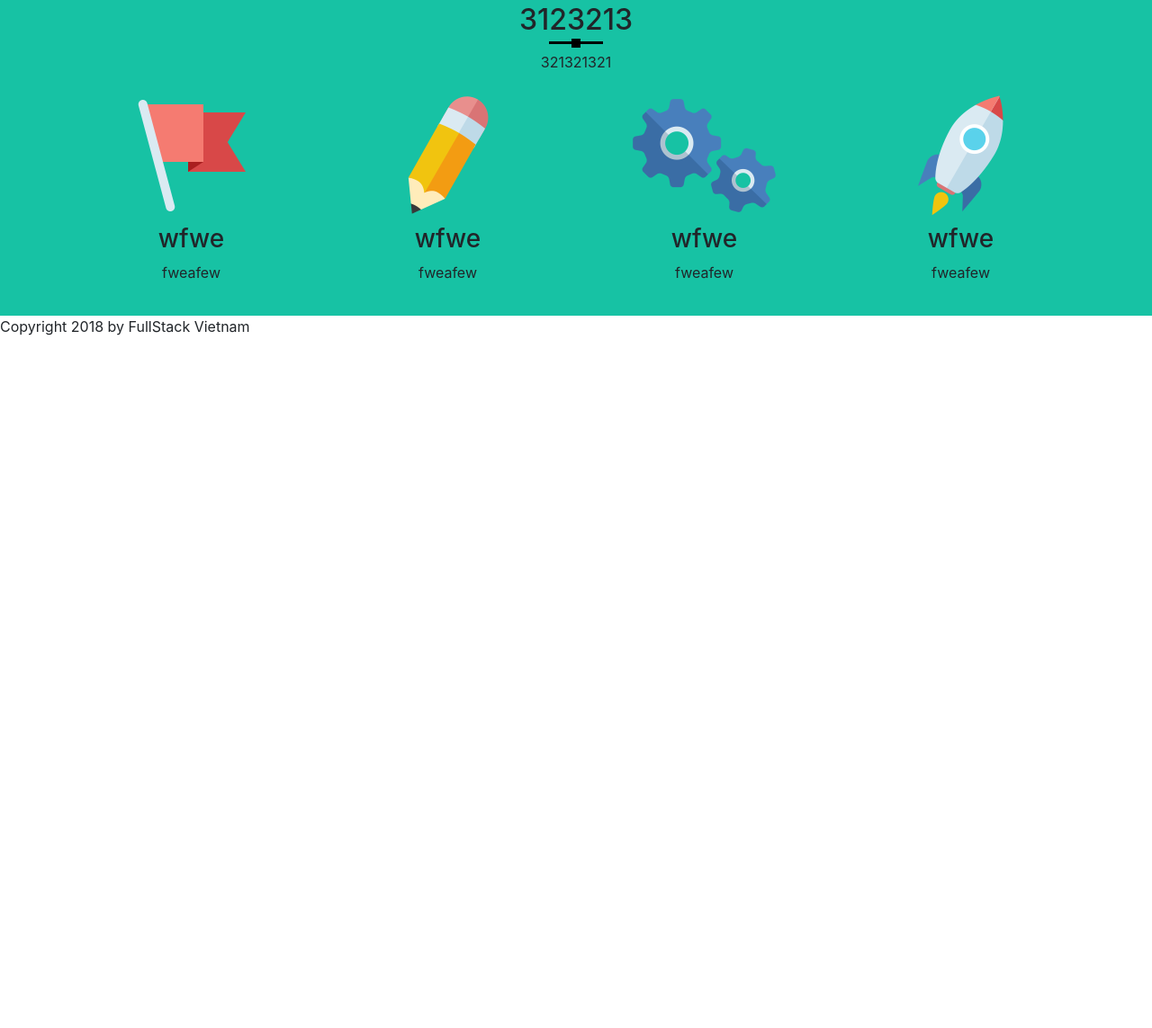
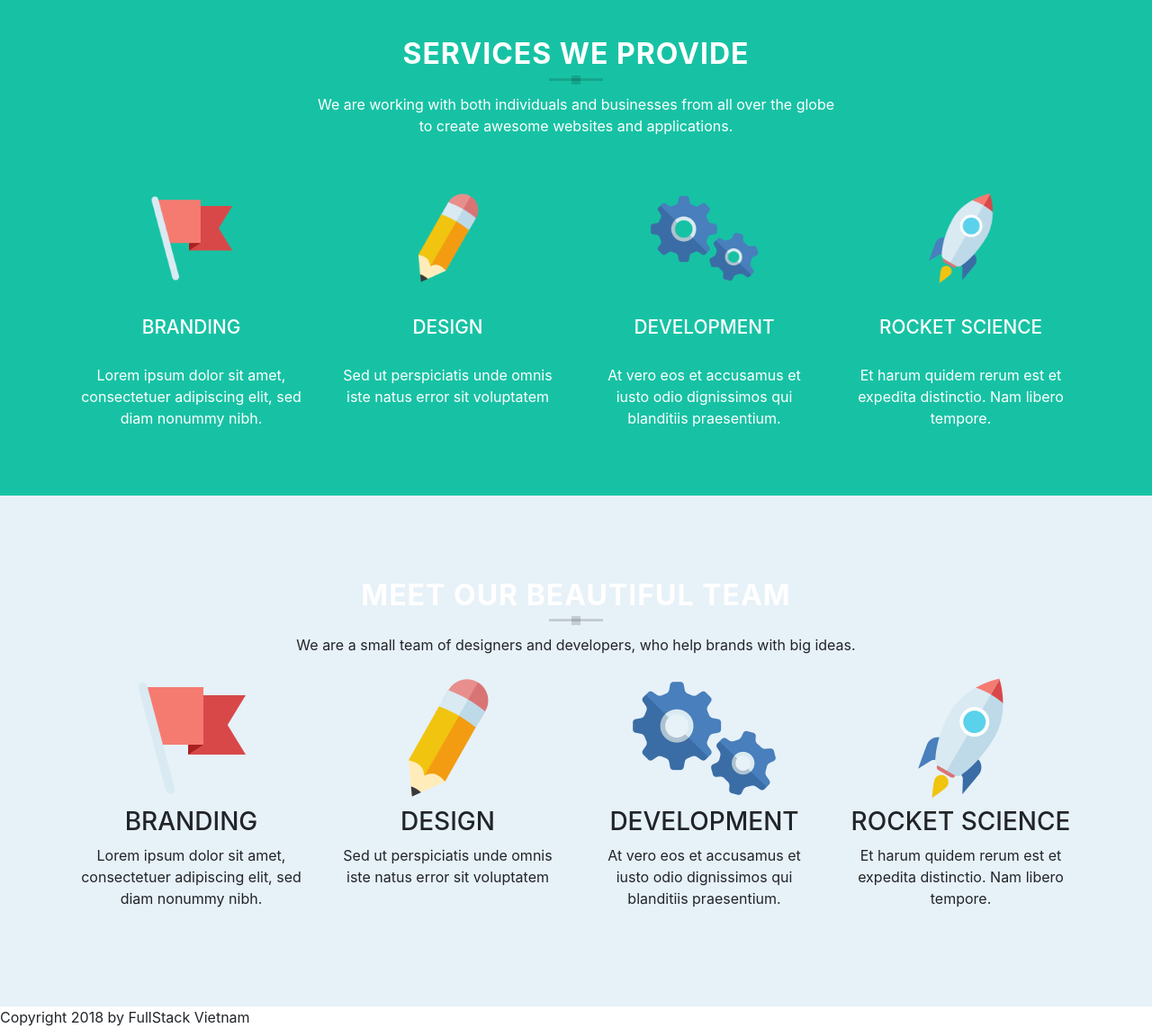
Before and after one commit to SteveNguyen1903/webbayba, a website: page src/template/index.pug in a window 1280 px wide. Shown: the part 441-1584 px from the top of the page at 90% size. Before the commit the page ends 816 px from the top, so only its background shows below. Drawn offline with nearby package versions, Linux system fonts and the light colour scheme; files that its build step writes are made by us from their sources; files whose address does not match are found by name.

Commit message:
updating services section

```diff
--- a/src/styles/main.sass
+++ b/src/styles/main.sass
@@ -3,47 +3,87 @@ $ngoc: #17c2a4 // Cyan
 $vang: #ffdd99 // Vang
 $do: #d74680 // Đỏ
 $xanh: #3c5499 // Xanh
+$cam: #eb7d4b // Cam
+$xam: #e7f1f8 // Xám
+
+@mixin base-beaf
+    &:before,
+    &:after
+        content: ' '
+        display: block
+        position: absolute
+        left: 50%
+        background: #000000
+        opacity: .15
+        transform: translateX(-50%)
+
+@mixin flex
+    display: flex
+    justify-content: center
+    align-items: center
+    text-align: center
 
 .home_slider
     background: $tim
     min-height: 368px
-    display: flex
-    justify-content: center
-    align-items: center
-    text-align: center
+    @include flex
     h1
-        font-size: 1.2rem
+        font-size: 2rem
         color: #ffff
         letter-spacing: 1px
     .btn-more
-        background: $vang
+        background: $cam
         font-size: .8rem
+        color: #ffffff
+        font-weight: 600
+        padding: 15px 60px
 
 .home_service
     background: $ngoc
-    min-height: 368px
-    display: flex
-    justify-content: center
-    align-items: center
-    text-align: center
+    min-height: 568px
+    @include flex
     h2
         position: relative
-        margin-bottom: 1rem
-        &:before,
-        &:after
-            content: ' '
-            display: block
-            position: absolute
-            left: 50%
-            background: #000000
-            transform: translateX(-50%)
+        margin-bottom: 1.5rem
+        font-weight: 700
+        color: #ffffff
+        letter-spacing: 1px
+        @include base-beaf
         &:before
             width: 60px
             height: 3px
-            bottom: -8px
+            bottom: -10px
         &:after
             width: 10px
             height: 10px
-            bottom: -12px
-    .img
-        max-width: 120px
+            bottom: -14px
+    p,
+    h3
+        color: #ffffff
+    h3
+        font-size: 1.3rem
+        padding: 30px 0 20px 0
+    img
+        max-width: 140px
+        padding-top: 40px
+
+
+.home_team
+    min-height: 568px
+    background-color: $xam
+    @include flex
+    h2
+        position: relative
+        margin-bottom: 1.5rem
+        font-weight: 700
+        color: #ffffff
+        letter-spacing: 1px
+        @include base-beaf
+        &:before
+            width: 60px
+            height: 3px
+            bottom: -10px
+        &:after
+            width: 10px
+            height: 10px
+            bottom: -14px
--- a/src/template/index.pug
+++ b/src/template/index.pug
@@ -4,34 +4,64 @@ block main
 		.container
 			.row
 				.col
-					h1 lorem isu
+					h1 Hi there! We are the new kids on the block
 						br
-						| rewqrewrwerewrewrewr
-						br
-						| fwfaewf
+						|and we build awesome websites and mobile apps.
+					br
 					p
-						a.btn.btn-more(href="#") Click her
+						a.shadow-sm.btn.btn-more(href="#") WORK WITH US
 
 	section.home_service
 		.container
 			.row
 				.col
-					h2 3123213
-					p 321321321
+					h2 SERVICES WE PROVIDE
+					p We are working with both individuals and businesses from all over the globe
+						br
+						|to create awesome websites and applications.
+
 			.row
 				.col-sm-6.col-md-3
 					img(src="./img/home_icon_1.png", alt="")
-					h3 wfwe
-					p fweafew
-				.col
+					h3 BRANDING
+					p Lorem ipsum dolor sit amet,
+						| consectetuer adipiscing elit, sed diam nonummy nibh.
+				.col-sm-6.col-md-3
 					img(src="./img/home_icon_2.png", alt="")
-					h3 wfwe
-					p fweafew
-				.col
+					h3 DESIGN
+					p Sed ut perspiciatis unde omnis iste natus error sit voluptatem
+				.col-sm-6.col-md-3
 					img(src="./img/home_icon_3.png", alt="")
-					h3 wfwe
-					p fweafew
-				.col
+					h3 DEVELOPMENT
+					p At vero eos et accusamus et iusto odio dignissimos qui blanditiis praesentium.
+				.col-sm-6.col-md-3
 					img(src="./img/home_icon_4.png", alt="")
-					h3 wfwe
-					p fweafew
+					h3 ROCKET SCIENCE
+					p Et harum quidem rerum est et expedita distinctio. Nam libero tempore.
+
+
+	section.home_team
+			.container
+				.row
+					.col
+						h2 MEET OUR BEAUTIFUL TEAM
+						p We are a small team of designers and developers, who help brands with big ideas.
+
+				.row
+					.col-sm-6.col-md-3
+						img(src="./img/home_icon_1.png", alt="")
+						h3 BRANDING
+						p Lorem ipsum dolor sit amet,
+							| consectetuer adipiscing elit, sed diam nonummy nibh.
+					.col-sm-6.col-md-3
+						img(src="./img/home_icon_2.png", alt="")
+						h3 DESIGN
+						p Sed ut perspiciatis unde omnis iste natus error sit voluptatem
+					.col-sm-6.col-md-3
+						img(src="./img/home_icon_3.png", alt="")
+						h3 DEVELOPMENT
+						p At vero eos et accusamus et iusto odio dignissimos qui blanditiis praesentium.
+					.col-sm-6.col-md-3
+						img(src="./img/home_icon_4.png", alt="")
+						h3 ROCKET SCIENCE
+						p Et harum quidem rerum est et expedita distinctio. Nam libero tempore.
```
